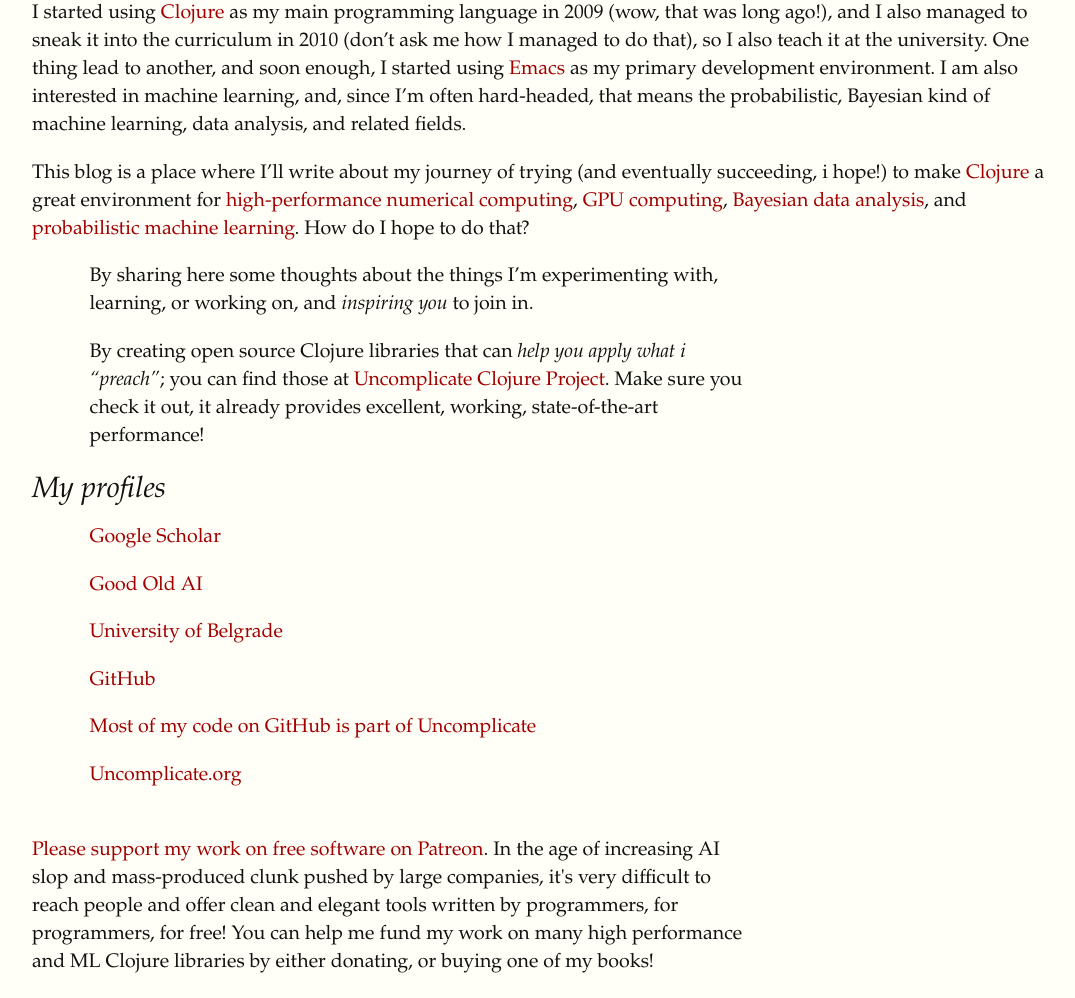
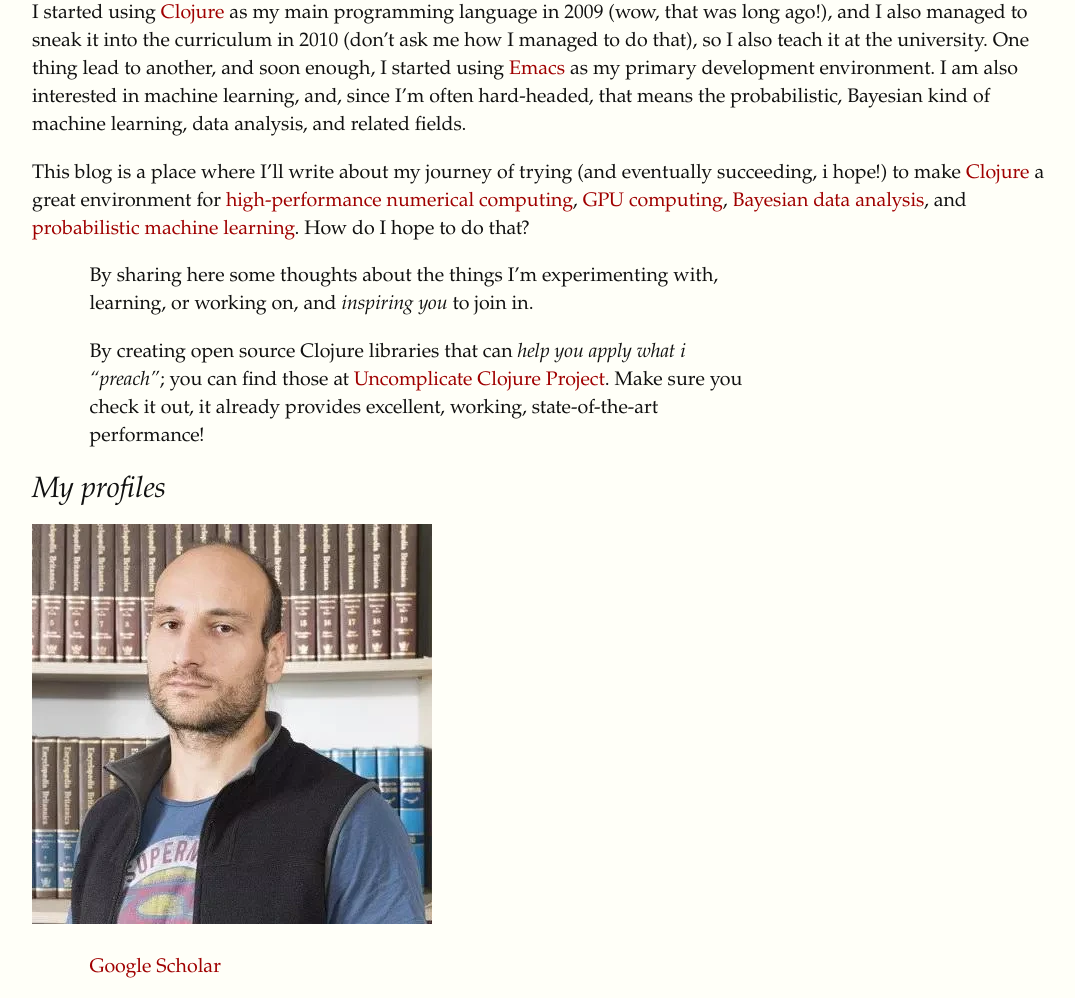
Before and after one commit to blueberry/blueberry.github.io, a Jekyll site: the page built from about/index.md, in a window 1280 px wide. Shown: the part 783-1781 px from the top of the page, without its empty margins (32-1107 px from the left). Built offline with Jekyll 4.4.1, drawn with Linux system fonts in a browser that asks for light colours; comment, search, counter and statistics services are not loaded.

Commit message:
Add photo.

```diff
--- a/about/index.md
+++ b/about/index.md
@@ -20,6 +20,9 @@
 
 ## My profiles
 
+![Dragan Duric]({{ site.baseurl }}/assets/img/dragan-djuric.jpg)
+
+
 - [Google Scholar](https://scholar.google.com/citations?user=bDd0r1gAAAAJ)
 - [Good Old AI](http://goodoldai.org/dragan_djuric)
 - [University of Belgrade](https://en.fon.bg.ac.rs/nastavnici/dragan-djuric/)
```
Also changed, not shown: assets/img/dragan-djuric.jpg (added).
